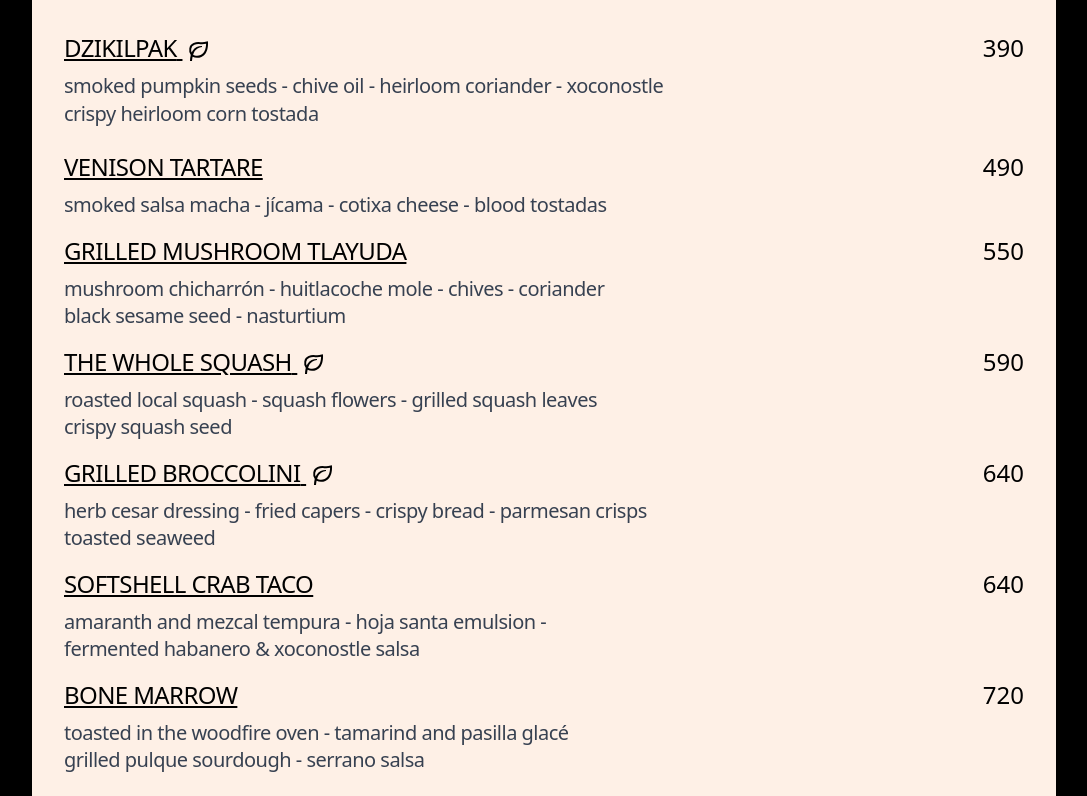
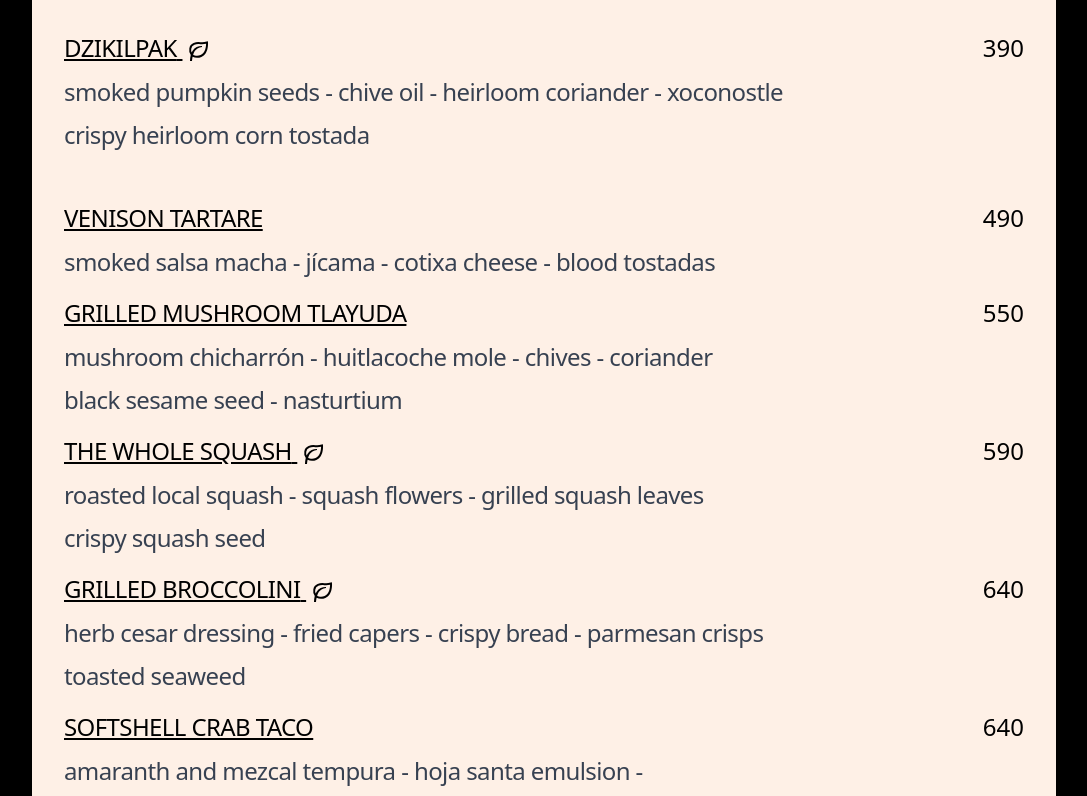
Before and after one commit to LuisLescano988/newMenuArca, a React app: page /carte in a window 1280 px wide. Shown: the top 796 px of the page, without its empty margins (96-1183 px from the left). Built offline with nearby package versions, Linux system fonts and the light colour scheme; the HTML template or start-up script is replaced by a standard one.

Commit message:
fix: width

```diff
--- a/src/views/Carte.jsx
+++ b/src/views/Carte.jsx
@@ -2,19 +2,22 @@ import React from 'react';
 import { BiLeaf } from "react-icons/bi";
 
 const MenuItem = ({ name, price, description, isVegetarian }) => (
-  <div className="mb-6 max-sm:mb-4">
-    <div className="flex justify-between items-baseline max-sm:flex-col max-sm:items-start">
-      <h2 className="text-2xl max-sm:text-base tracking-tight font-extralight underline uppercase max-sm:mb-2">
+  <div className="mb-12">
+    <div className="flex justify-between items-baseline">
+      <h2 className="text-2xl max-sm:text-sm tracking-tight font-extralight underline uppercase">
         {name} {isVegetarian && <BiLeaf className="inline ml-1" />}
       </h2>
-      <span className="text-2xl max-sm:text-base font-extralight">{price}</span>
+      <span className="text-2xl max-sm:text-sm font-extralight">{price}</span>
     </div>
-    <div className="mt-2 text-xl max-sm:text-sm text-gray-700 font-extralight tracking-tight leading-snug whitespace-pre-wrap break-words">
-      {description}
+    <div className="mt-2 text-2xl max-sm:text-sm text-gray-700 font-extralight tracking-tight leading-relaxed">
+      {description.split('\n').map((line, i) => (
+        <p key={i} className={i > 0 ? 'mt-1' : ''}>
+          {line}
+        </p>
+      ))}
     </div>
   </div>
 );
-
 
 const Carte = () => {
   const menuItems = [
```
